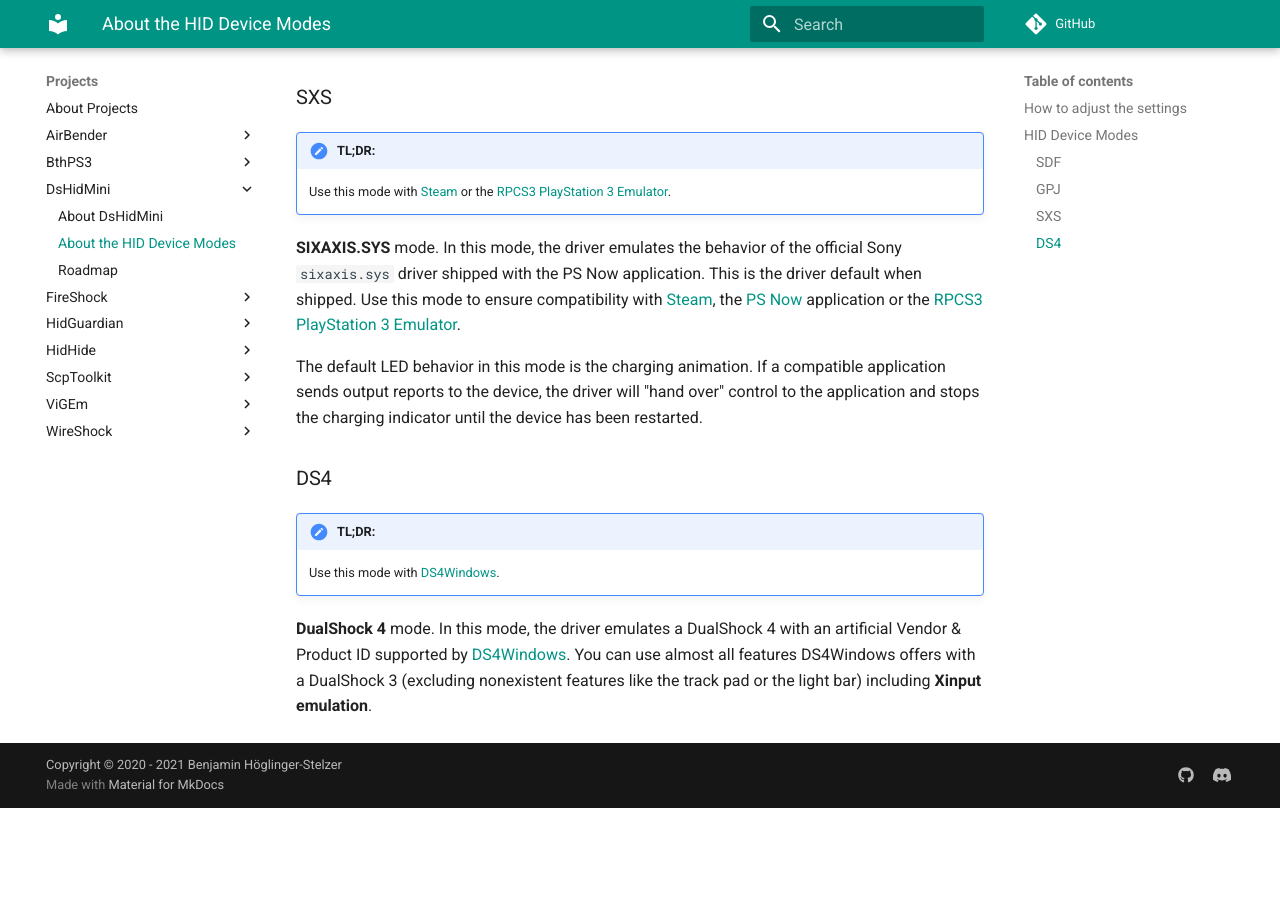
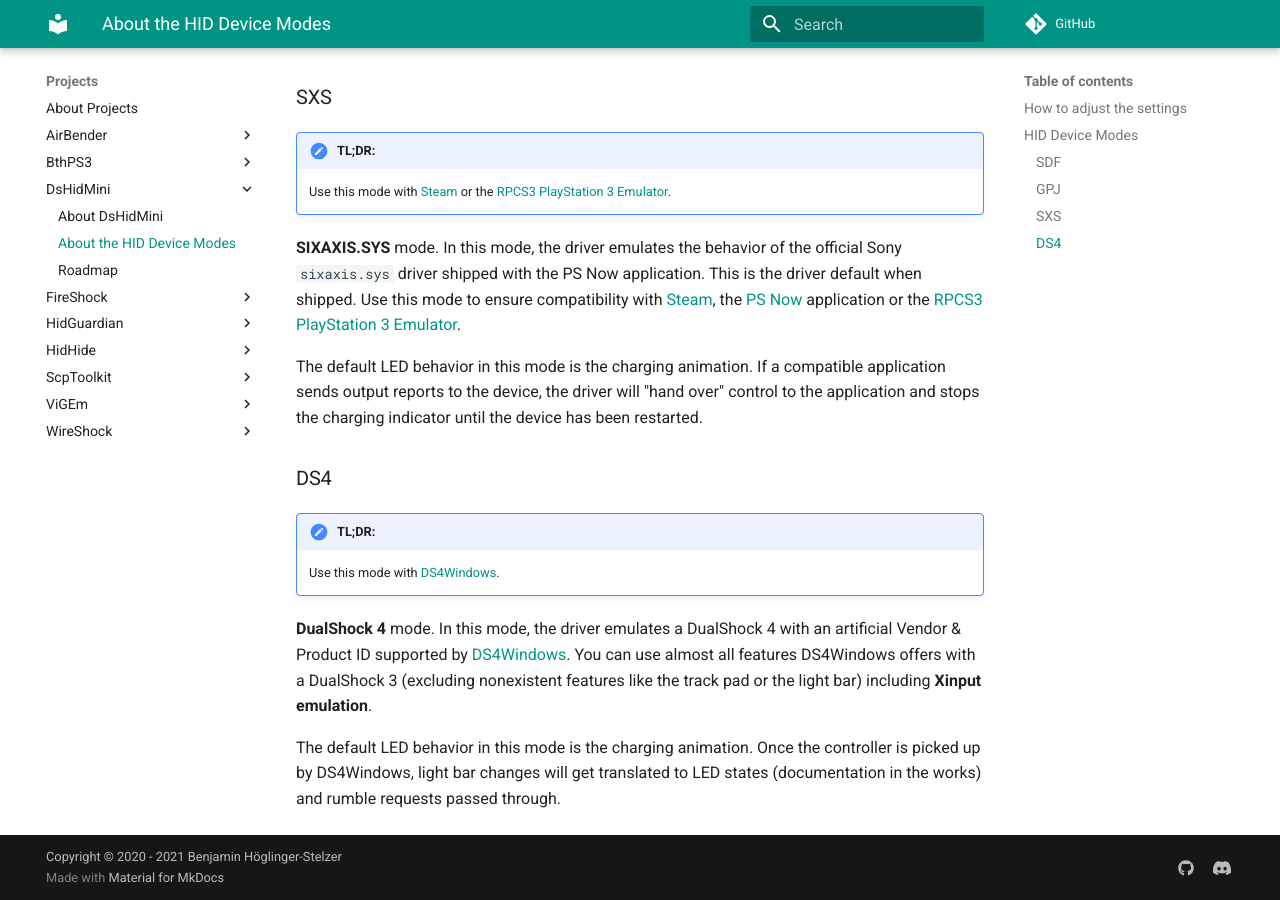
Before and after one commit to nefarius/ViGEm.github.io, an MkDocs documentation site: the page built from docs/projects/DsHidMini/HID-Device-Modes-Explained.md, in a window 1280 px wide and 900 px high, scrolled down 1512 px. Built offline with MkDocs 1.6.1 and Material for MkDocs 9.7.7, drawn with Linux system fonts in a browser that asks for light colours; comment, search, counter and statistics services are not loaded; before the commit the page ends 2320 px from its top, so only the background shows below that.

Commit message:
Extended docs on DS4 mode

```diff
--- a/docs/projects/DsHidMini/HID-Device-Modes-Explained.md
+++ b/docs/projects/DsHidMini/HID-Device-Modes-Explained.md
@@ -47,3 +47,5 @@
     Use this mode with [DS4Windows](https://github.com/Ryochan7/DS4Windows/).
 
 **DualShock 4** mode. In this mode, the driver emulates a DualShock 4 with an artificial Vendor & Product ID supported by [DS4Windows](https://github.com/Ryochan7/DS4Windows/). You can use almost all features DS4Windows offers with a DualShock 3 (excluding nonexistent features like the track pad or the light bar) including **Xinput emulation**.
+
+The default LED behavior in this mode is the charging animation. Once the controller is picked up by DS4Windows, light bar changes will get translated to LED states (documentation in the works) and rumble requests passed through.
```
